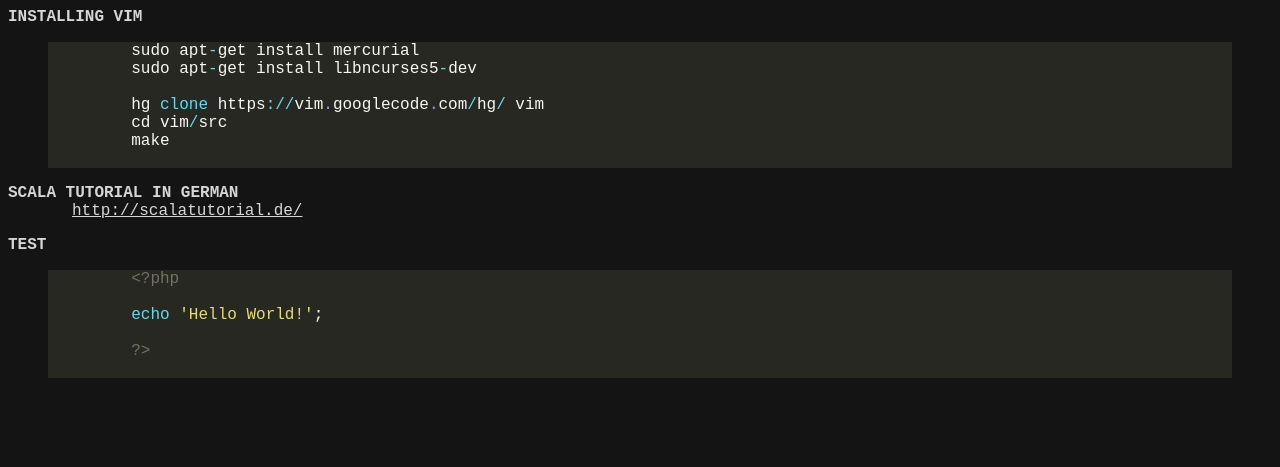
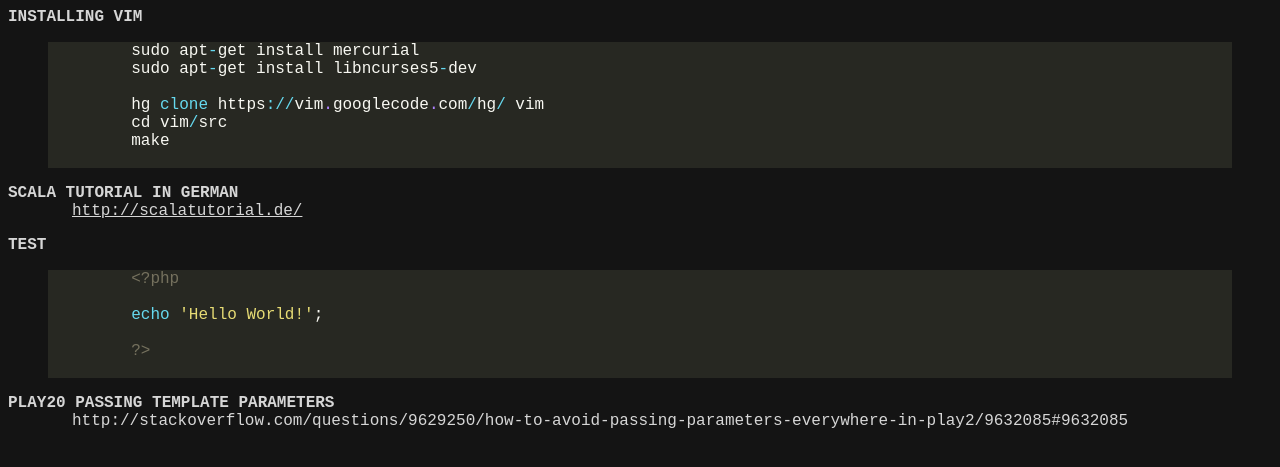
Before and after one commit to dennis84/dennis84.github.com, a Jekyll site: the page built from index.html, in a window 1280 px wide. Shown: the top 467 px of the page. Built offline with Jekyll 4.4.1, drawn with Linux system fonts in a browser that asks for light colours; Markdown is read by kramdown in place of the engine named in the settings.

Commit message:
Update index.html

```diff
--- a/index.html
+++ b/index.html
@@ -30,3 +30,8 @@ title: Dennis84's Homepage
   ?>
   {% endhighlight %}
 </p>
+
+<h2>Play20 Passing Template Parameters</h2>
+<p>
+  http://stackoverflow.com/questions/9629250/how-to-avoid-passing-parameters-everywhere-in-play2/9632085#9632085
+</p>
```
